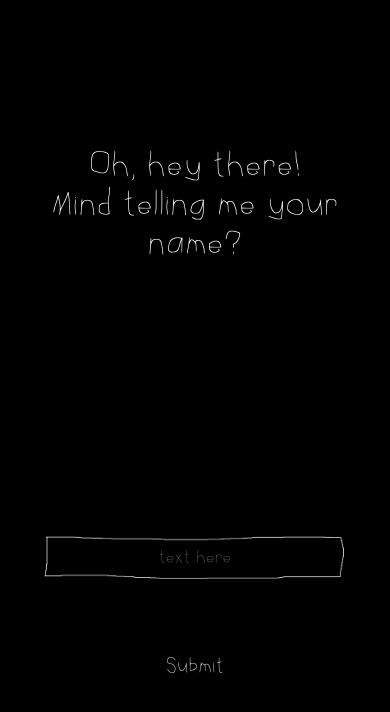
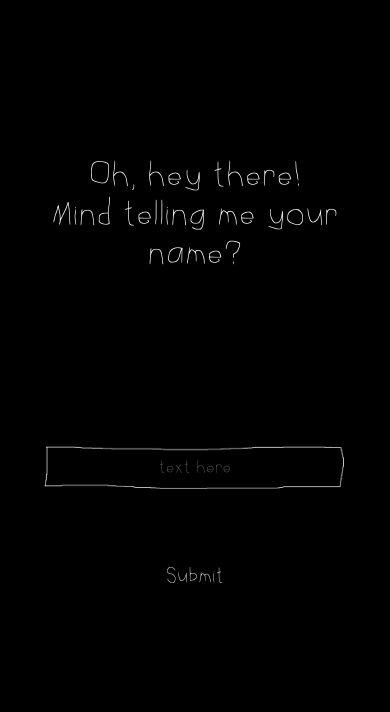
Before and after one commit to neostetic/untitled-game-demo, a plain HTML site: page index.html in a window 390 px wide. Drawn offline with Linux system fonts and the light colour scheme.

Commit message:
Quick mobile view fix

```diff
--- a/res/style/main.css
+++ b/res/style/main.css
@@ -102,10 +102,16 @@ body, html {
 }
 
 
-@media screen and (max-width: 400px) {
+@media screen and (max-width: 590px) {
     #game_mainText {
         font-size: 42px;
+        height: 240px;
     }
+
+    .buttons {
+        margin-bottom: 80px;
+    }
+
     .buttons > button:hover {
         filter: opacity(1);
     }
```
